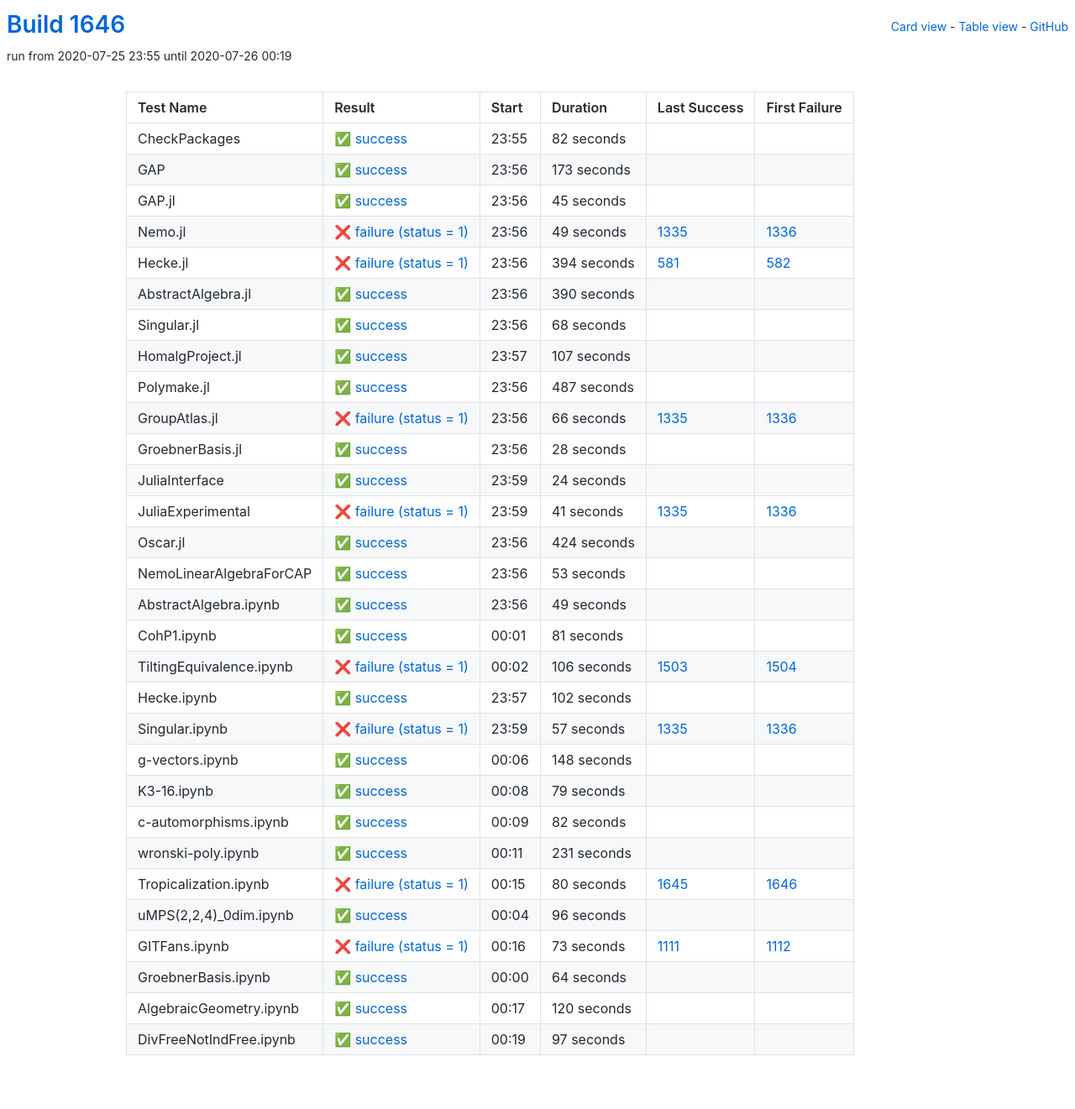
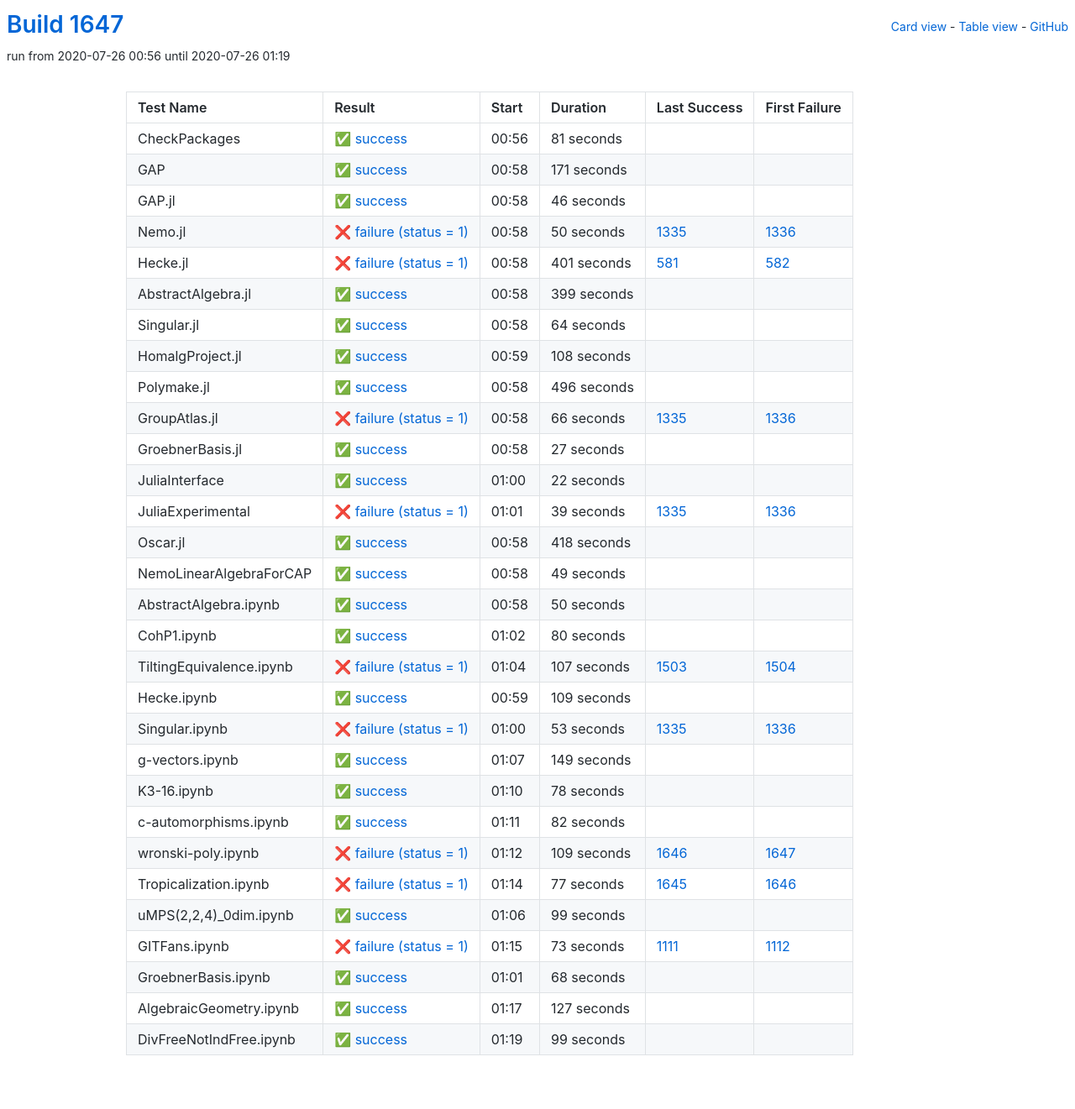
Before and after one commit to oscar-system/oscar-ci-status-1.4, a Jekyll site: the page built from table.html, in a window 1280 px wide. Shown: the whole page at 84% size. Built offline with Jekyll 4.4.1, drawn with Linux system fonts in a browser that asks for light colours.

Commit message:
Build #1647

```diff
--- a/_data/ci.yml
+++ b/_data/ci.yml
@@ -1,6 +1,6 @@
 ---
-build: 1646
-build_url: https://oscarci.mathematik.uni-kl.de/job/oscar-julia-1.4/1646/
+build: 1647
+build_url: https://oscarci.mathematik.uni-kl.de/job/oscar-julia-1.4/1647/
 job: oscar-julia-1.4
 organization: oscar-system
 repo: oscar-ci-status-1.4
@@ -8,116 +8,116 @@ repourl: https://github.com/oscar-system/oscar-ci-status-1.4
 tests:
 - name: CheckPackages
   id: checkpackages
-  log: https://oscarci.mathematik.uni-kl.de/job/oscar-julia-1.4/1646/artifact/logs/build-1646/CheckPackages.log
-  start: 2020-07-25 23:55
+  log: https://oscarci.mathematik.uni-kl.de/job/oscar-julia-1.4/1647/artifact/logs/build-1647/CheckPackages.log
+  start: 2020-07-26 00:56
   success: true
   exitcode: 0
   status: success
-  duration: 82
+  duration: 81
   last_success: false
   last_success_url:
   first_failure: false
   first_failure_url:
 - name: GAP
   id: gap
-  log: https://oscarci.mathematik.uni-kl.de/job/oscar-julia-1.4/1646/artifact/logs/build-1646/GAP.log
-  start: 2020-07-25 23:56
+  log: https://oscarci.mathematik.uni-kl.de/job/oscar-julia-1.4/1647/artifact/logs/build-1647/GAP.log
+  start: 2020-07-26 00:58
   success: true
   exitcode: 0
   status: success
-  duration: 173
+  duration: 171
   last_success: false
   last_success_url:
   first_failure: false
   first_failure_url:
 - name: GAP.jl
   id: gap-jl
-  log: https://oscarci.mathematik.uni-kl.de/job/oscar-julia-1.4/1646/artifact/logs/build-1646/GAP.jl.log
-  start: 2020-07-25 23:56
+  log: https://oscarci.mathematik.uni-kl.de/job/oscar-julia-1.4/1647/artifact/logs/build-1647/GAP.jl.log
+  start: 2020-07-26 00:58
   success: true
   exitcode: 0
   status: success
-  duration: 45
+  duration: 46
   last_success: false
   last_success_url:
   first_failure: false
   first_failure_url:
 - name: Nemo.jl
   id: nemo-jl
-  log: https://oscarci.mathematik.uni-kl.de/job/oscar-julia-1.4/1646/artifact/logs/build-1646/Nemo.jl.log
-  start: 2020-07-25 23:56
+  log: https://oscarci.mathematik.uni-kl.de/job/oscar-julia-1.4/1647/artifact/logs/build-1647/Nemo.jl.log
+  start: 2020-07-26 00:58
   success: false
   exitcode: 1
   status: failure
-  duration: 49
+  duration: 50
   last_success: 1335
   last_success_url: https://oscarci.mathematik.uni-kl.de/job/oscar-julia-1.4/1335/
   first_failure: 1336
   first_failure_url: https://oscarci.mathematik.uni-kl.de/job/oscar-julia-1.4/1336/
 - name: Hecke.jl
   id: hecke-jl
-  log: https://oscarci.mathematik.uni-kl.de/job/oscar-julia-1.4/1646/artifact/logs/build-1646/Hecke.jl.log
-  start: 2020-07-25 23:56
+  log: https://oscarci.mathematik.uni-kl.de/job/oscar-julia-1.4/1647/artifact/logs/build-1647/Hecke.jl.log
+  start: 2020-07-26 00:58
   success: false
   exitcode: 1
   status: failure
-  duration: 394
+  duration: 401
   last_success: 581
   last_success_url: https://oscarci.mathematik.uni-kl.de/job/oscar-julia-1.4/581/
   first_failure: 582
   first_failure_url: https://oscarci.mathematik.uni-kl.de/job/oscar-julia-1.4/582/
 - name: AbstractAlgebra.jl
   id: abstractalgebra-jl
-  log: https://oscarci.mathematik.uni-kl.de/job/oscar-julia-1.4/1646/artifact/logs/build-1646/AbstractAlgebra.jl.log
-  start: 2020-07-25 23:56
+  log: https://oscarci.mathematik.uni-kl.de/job/oscar-julia-1.4/1647/artifact/logs/build-1647/AbstractAlgebra.jl.log
+  start: 2020-07-26 00:58
   success: true
   exitcode: 0
   status: success
-  duration: 390
+  duration: 399
   last_success: false
   last_success_url:
   first_failure: false
   first_failure_url:
 - name: Singular.jl
   id: singular-jl
-  log: https://oscarci.mathematik.uni-kl.de/job/oscar-julia-1.4/1646/artifact/logs/build-1646/Singular.jl.log
-  start: 2020-07-25 23:56
+  log: https://oscarci.mathematik.uni-kl.de/job/oscar-julia-1.4/1647/artifact/logs/build-1647/Singular.jl.log
+  start: 2020-07-26 00:58
   success: true
   exitcode: 0
   status: success
-  duration: 68
+  duration: 64
   last_success: false
   last_success_url:
   first_failure: false
   first_failure_url:
 - name: HomalgProject.jl
   id: homalgproject-jl
-  log: https://oscarci.mathematik.uni-kl.de/job/oscar-julia-1.4/1646/artifact/logs/build-1646/HomalgProject.jl.log
-  start: 2020-07-25 23:57
+  log: https://oscarci.mathematik.uni-kl.de/job/oscar-julia-1.4/1647/artifact/logs/build-1647/HomalgProject.jl.log
+  start: 2020-07-26 00:59
   success: true
   exitcode: 0
   status: success
-  duration: 107
+  duration: 108
   last_success: false
   last_success_url:
   first_failure: false
   first_failure_url:
 - name: Polymake.jl
   id: polymake-jl
-  log: https://oscarci.mathematik.uni-kl.de/job/oscar-julia-1.4/1646/artifact/logs/build-1646/Polymake.jl.log
-  start: 2020-07-25 23:56
+  log: https://oscarci.mathematik.uni-kl.de/job/oscar-julia-1.4/1647/artifact/logs/build-1647/Polymake.jl.log
+  start: 2020-07-26 00:58
   success: true
   exitcode: 0
   status: success
-  duration: 487
+  duration: 496
   last_success: false
   last_success_url:
   first_failure: false
   first_failure_url:
 - name: GroupAtlas.jl
   id: groupatlas-jl
-  log: https://oscarci.mathematik.uni-kl.de/job/oscar-julia-1.4/1646/artifact/logs/build-1646/GroupAtlas.jl.log
-  start: 2020-07-25 23:56
+  log: https://oscarci.mathematik.uni-kl.de/job/oscar-julia-1.4/1647/artifact/logs/build-1647/GroupAtlas.jl.log
+  start: 2020-07-26 00:58
   success: false
   exitcode: 1
   status: failure
@@ -128,68 +128,56 @@ tests:
   first_failure_url: https://oscarci.mathematik.uni-kl.de/job/oscar-julia-1.4/1336/
 - name: GroebnerBasis.jl
   id: groebnerbasis-jl
-  log: https://oscarci.mathematik.uni-kl.de/job/oscar-julia-1.4/1646/artifact/logs/build-1646/GroebnerBasis.jl.log
-  start: 2020-07-25 23:56
+  log: https://oscarci.mathematik.uni-kl.de/job/oscar-julia-1.4/1647/artifact/logs/build-1647/GroebnerBasis.jl.log
+  start: 2020-07-26 00:58
   success: true
   exitcode: 0
   status: success
-  duration: 28
+  duration: 27
   last_success: false
   last_success_url:
   first_failure: false
   first_failure_url:
 - name: JuliaInterface
   id: juliainterface
-  log: https://oscarci.mathematik.uni-kl.de/job/oscar-julia-1.4/1646/artifact/logs/build-1646/JuliaInterface.log
-  start: 2020-07-25 23:59
+  log: https://oscarci.mathematik.uni-kl.de/job/oscar-julia-1.4/1647/artifact/logs/build-1647/JuliaInterface.log
+  start: 2020-07-26 01:00
   success: true
   exitcode: 0
   status: success
-  duration: 24
+  duration: 22
   last_success: false
   last_success_url:
   first_failure: false
   first_failure_url:
 - name: JuliaExperimental
   id: juliaexperimental
-  log: https://oscarci.mathematik.uni-kl.de/job/oscar-julia-1.4/1646/artifact/logs/build-1646/JuliaExperimental.log
-  start: 2020-07-25 23:59
+  log: https://oscarci.mathematik.uni-kl.de/job/oscar-julia-1.4/1647/artifact/logs/build-1647/JuliaExperimental.log
+  start: 2020-07-26 01:01
   success: false
   exitcode: 1
   status: failure
-  duration: 41
+  duration: 39
   last_success: 1335
   last_success_url: https://oscarci.mathematik.uni-kl.de/job/oscar-julia-1.4/1335/
   first_failure: 1336
   first_failure_url: https://oscarci.mathematik.uni-kl.de/job/oscar-julia-1.4/1336/
 - name: Oscar.jl
   id: oscar-jl
-  log: https://oscarci.mathematik.uni-kl.de/job/oscar-julia-1.4/1646/artifact/logs/build-1646/Oscar.jl.log
-  start: 2020-07-25 23:56
+  log: https://oscarci.mathematik.uni-kl.de/job/oscar-julia-1.4/1647/artifact/logs/build-1647/Oscar.jl.log
+  start: 2020-07-26 00:58
   success: true
   exitcode: 0
   status: success
-  duration: 424
+  duration: 418
   last_success: false
   last_success_url:
   first_failure: false
   first_failure_url:
 - name: NemoLinearAlgebraForCAP
   id: nemolinearalgebraforcap
-  log: https://oscarci.mathematik.uni-kl.de/job/oscar-julia-1.4/1646/artifact/logs/build-1646/NemoLinearAlgebraForCAP.log
-  start: 2020-07-25 23:56
-  success: true
-  exitcode: 0
-  status: success
-  duration: 53
-  last_success: false
-  last_success_url:
-  first_failure: false
-  first_failure_url:
-- name: AbstractAlgebra.ipynb
-  id: abstractalgebra-ipynb
-  log: https://oscarci.mathematik.uni-kl.de/job/oscar-julia-1.4/1646/artifact/logs/build-1646/AbstractAlgebra.ipynb.log
-  start: 2020-07-25 23:56
+  log: https://oscarci.mathematik.uni-kl.de/job/oscar-julia-1.4/1647/artifact/logs/build-1647/NemoLinearAlgebraForCAP.log
+  start: 2020-07-26 00:58
   success: true
   exitcode: 0
   status: success
@@ -198,82 +186,94 @@ tests:
   last_success_url:
   first_failure: false
   first_failure_url:
-- name: CohP1.ipynb
-  id: cohp1-ipynb
-  log: https://oscarci.mathematik.uni-kl.de/job/oscar-julia-1.4/1646/artifact/logs/build-1646/CohP1.ipynb.log
-  start: 2020-07-26 00:01
+- name: AbstractAlgebra.ipynb
+  id: abstractalgebra-ipynb
+  log: https://oscarci.mathematik.uni-kl.de/job/oscar-julia-1.4/1647/artifact/logs/build-1647/AbstractAlgebra.ipynb.log
+  start: 2020-07-26 00:58
   success: true
   exitcode: 0
   status: success
-  duration: 81
+  duration: 50
+  last_success: false
+  last_success_url:
+  first_failure: false
+  first_failure_url:
+- name: CohP1.ipynb
+  id: cohp1-ipynb
+  log: https://oscarci.mathematik.uni-kl.de/job/oscar-julia-1.4/1647/artifact/logs/build-1647/CohP1.ipynb.log
+  start: 2020-07-26 01:02
+  success: true
+  exitcode: 0
+  status: success
+  duration: 80
   last_success: false
   last_success_url:
   first_failure: false
   first_failure_url:
 - name: TiltingEquivalence.ipynb
   id: tiltingequivalence-ipynb
-  log: https://oscarci.mathematik.uni-kl.de/job/oscar-julia-1.4/1646/artifact/logs/build-1646/TiltingEquivalence.ipynb.log
-  start: 2020-07-26 00:02
+  log: https://oscarci.mathematik.uni-kl.de/job/oscar-julia-1.4/1647/artifact/logs/build-1647/TiltingEquivalence.ipynb.log
+  start: 2020-07-26 01:04
   success: false
   exitcode: 1
   status: failure
-  duration: 106
+  duration: 107
   last_success: 1503
   last_success_url: https://oscarci.mathematik.uni-kl.de/job/oscar-julia-1.4/1503/
   first_failure: 1504
   first_failure_url: https://oscarci.mathematik.uni-kl.de/job/oscar-julia-1.4/1504/
 - name: Hecke.ipynb
   id: hecke-ipynb
-  log: https://oscarci.mathematik.uni-kl.de/job/oscar-julia-1.4/1646/artifact/logs/build-1646/Hecke.ipynb.log
-  start: 2020-07-25 23:57
+  log: https://oscarci.mathematik.uni-kl.de/job/oscar-julia-1.4/1647/artifact/logs/build-1647/Hecke.ipynb.log
+  start: 2020-07-26 00:59
   success: true
   exitcode: 0
   status: success
-  duration: 102
+  duration: 109
   last_success: false
   last_success_url:
   first_failure: false
   first_failure_url:
 - name: Singular.ipynb
   id: singular-ipynb
-  log: https://oscarci.mathematik.uni-kl.de/job/oscar-julia-1.4/1646/artifact/logs/build-1646/Singular.ipynb.log
-  start: 2020-07-25 23:59
+  log: https://oscarci.mathematik.uni-kl.de/job/oscar-julia-1.4/1647/artifact/logs/build-1647/Singular.ipynb.log
+  start: 2020-07-26 01:00
   success: false
   exitcode: 1
   status: failure
-  duration: 57
+  duration: 53
   last_success: 1335
   last_success_url: https://oscarci.mathematik.uni-kl.de/job/oscar-julia-1.4/1335/
   first_failure: 1336
   first_failure_url: https://oscarci.mathematik.uni-kl.de/job/oscar-julia-1.4/1336/
 - name: g-vectors.ipynb
   id: g-vectors-ipynb
-  log: https://oscarci.mathematik.uni-kl.de/job/oscar-julia-1.4/1646/artifact/logs/build-1646/g-vectors.ipynb.log
-  start: 2020-07-26 00:06
+  log: https://oscarci.mathematik.uni-kl.de/job/oscar-julia-1.4/1647/artifact/logs/build-1647/g-vectors.ipynb.log
+  start: 2020-07-26 01:07
   success: true
   exitcode: 0
   status: success
-  duration: 148
+  duration: 149
   last_success: false
   last_success_url:
   first_failure: false
   first_failure_url:
 - name: K3-16.ipynb
   id: k3-16-ipynb
-  log: https://oscarci.mathematik.uni-kl.de/job/oscar-julia-1.4/1646/artifact/logs/build-1646/K3-16.ipynb.log
-  start: 2020-07-26 00:08
+  log: https://oscarci.mathematik.uni-kl.de/job/oscar-julia-1.4/1647/artifact/logs/build-1647/K3-16.ipynb.log
+  start: 2020-07-26 01:10
   success: true
   exitcode: 0
   status: success
-  duration: 79
+  duration: 78
   last_success: false
   last_success_url:
   first_failure: false
   first_failure_url:
 - name: c-automorphisms.ipynb
   id: c-automorphisms-ipynb
-  log: https://oscarci.mathematik.uni-kl.de/job/oscar-julia-1.4/1646/artifact/logs/build-1646/c-automorphisms.ipynb.log
-  start: 2020-07-26 00:09
+  log: https://oscarci.mathematik.uni-kl.de/job/oscar-julia-1.4/1647/artifact/logs/build-1647/c-automorphisms.ipynb.log
+  start: 2020-07-26 01:11
   success: true
   exitcode: 0
   status: success
@@ -284,44 +284,44 @@ tests:
   first_failure_url:
 - name: wronski-poly.ipynb
   id: wronski-poly-ipynb
-  log: https://oscarci.mathematik.uni-kl.de/job/oscar-julia-1.4/1646/artifact/logs/build-1646/wronski-poly.ipynb.log
-  start: 2020-07-26 00:11
-  success: true
-  exitcode: 0
-  status: success
-  duration: 231
-  last_success: false
-  last_success_url:
-  first_failure: false
-  first_failure_url:
-- name: Tropicalization.ipynb
-  id: tropicalization-ipynb
-  log: https://oscarci.mathematik.uni-kl.de/job/oscar-julia-1.4/1646/artifact/logs/build-1646/Tropicalization.ipynb.log
-  start: 2020-07-26 00:15
+  log: https://oscarci.mathematik.uni-kl.de/job/oscar-julia-1.4/1647/artifact/logs/build-1647/wronski-poly.ipynb.log
+  start: 2020-07-26 01:12
   success: false
   exitcode: 1
   status: failure
-  duration: 80
+  duration: 109
+  last_success: 1646
+  last_success_url: https://oscarci.mathematik.uni-kl.de/job/oscar-julia-1.4/1646/
+  first_failure: 1647
+  first_failure_url: https://oscarci.mathematik.uni-kl.de/job/oscar-julia-1.4/1647/
+- name: Tropicalization.ipynb
+  id: tropicalization-ipynb
+  log: https://oscarci.mathematik.uni-kl.de/job/oscar-julia-1.4/1647/artifact/logs/build-1647/Tropicalization.ipynb.log
+  start: 2020-07-26 01:14
+  success: false
+  exitcode: 1
+  status: failure
+  duration: 77
   last_success: 1645
   last_success_url: https://oscarci.mathematik.uni-kl.de/job/oscar-julia-1.4/1645/
   first_failure: 1646
   first_failure_url: https://oscarci.mathematik.uni-kl.de/job/oscar-julia-1.4/1646/
 - name: uMPS(2,2,4)_0dim.ipynb
   id: umps-2-2-4-0dim-ipynb
-  log: https://oscarci.mathematik.uni-kl.de/job/oscar-julia-1.4/1646/artifact/logs/build-1646/uMPS-2-2-4-_0dim.ipynb.log
-  start: 2020-07-26 00:04
+  log: https://oscarci.mathematik.uni-kl.de/job/oscar-julia-1.4/1647/artifact/logs/build-1647/uMPS-2-2-4-_0dim.ipynb.log
+  start: 2020-07-26 01:06
   success: true
   exitcode: 0
   status: success
-  duration: 96
+  duration: 99
   last_success: false
   last_success_url:
   first_failure: false
   first_failure_url:
 - name: GITFans.ipynb
   id: gitfans-ipynb
-  log: https://oscarci.mathematik.uni-kl.de/job/oscar-julia-1.4/1646/artifact/logs/build-1646/GITFans.ipynb.log
-  start: 2020-07-26 00:16
+  log: https://oscarci.mathematik.uni-kl.de/job/oscar-julia-1.4/1647/artifact/logs/build-1647/GITFans.ipynb.log
+  start: 2020-07-26 01:15
   success: false
   exitcode: 1
   status: failure
@@ -332,36 +332,36 @@ tests:
   first_failure_url: https://oscarci.mathematik.uni-kl.de/job/oscar-julia-1.4/1112/
 - name: GroebnerBasis.ipynb
   id: groebnerbasis-ipynb
-  log: https://oscarci.mathematik.uni-kl.de/job/oscar-julia-1.4/1646/artifact/logs/build-1646/GroebnerBasis.ipynb.log
-  start: 2020-07-26 00:00
+  log: https://oscarci.mathematik.uni-kl.de/job/oscar-julia-1.4/1647/artifact/logs/build-1647/GroebnerBasis.ipynb.log
+  start: 2020-07-26 01:01
   success: true
   exitcode: 0
   status: success
-  duration: 64
+  duration: 68
   last_success: false
   last_success_url:
   first_failure: false
   first_failure_url:
 - name: AlgebraicGeometry.ipynb
   id: algebraicgeometry-ipynb
-  log: https://oscarci.mathematik.uni-kl.de/job/oscar-julia-1.4/1646/artifact/logs/build-1646/AlgebraicGeometry.ipynb.log
-  start: 2020-07-26 00:17
+  log: https://oscarci.mathematik.uni-kl.de/job/oscar-julia-1.4/1647/artifact/logs/build-1647/AlgebraicGeometry.ipynb.log
+  start: 2020-07-26 01:17
   success: true
   exitcode: 0
   status: success
-  duration: 120
+  duration: 127
   last_success: false
   last_success_url:
   first_failure: false
   first_failure_url:
 - name: DivFreeNotIndFree.ipynb
   id: divfreenotindfree-ipynb
-  log: https://oscarci.mathematik.uni-kl.de/job/oscar-julia-1.4/1646/artifact/logs/build-1646/DivFreeNotIndFree.ipynb.log
-  start: 2020-07-26 00:19
+  log: https://oscarci.mathematik.uni-kl.de/job/oscar-julia-1.4/1647/artifact/logs/build-1647/DivFreeNotIndFree.ipynb.log
+  start: 2020-07-26 01:19
   success: true
   exitcode: 0
   status: success
-  duration: 97
+  duration: 99
   last_success: false
   last_success_url:
   first_failure: false
```
Also changed, not shown: README.md.
